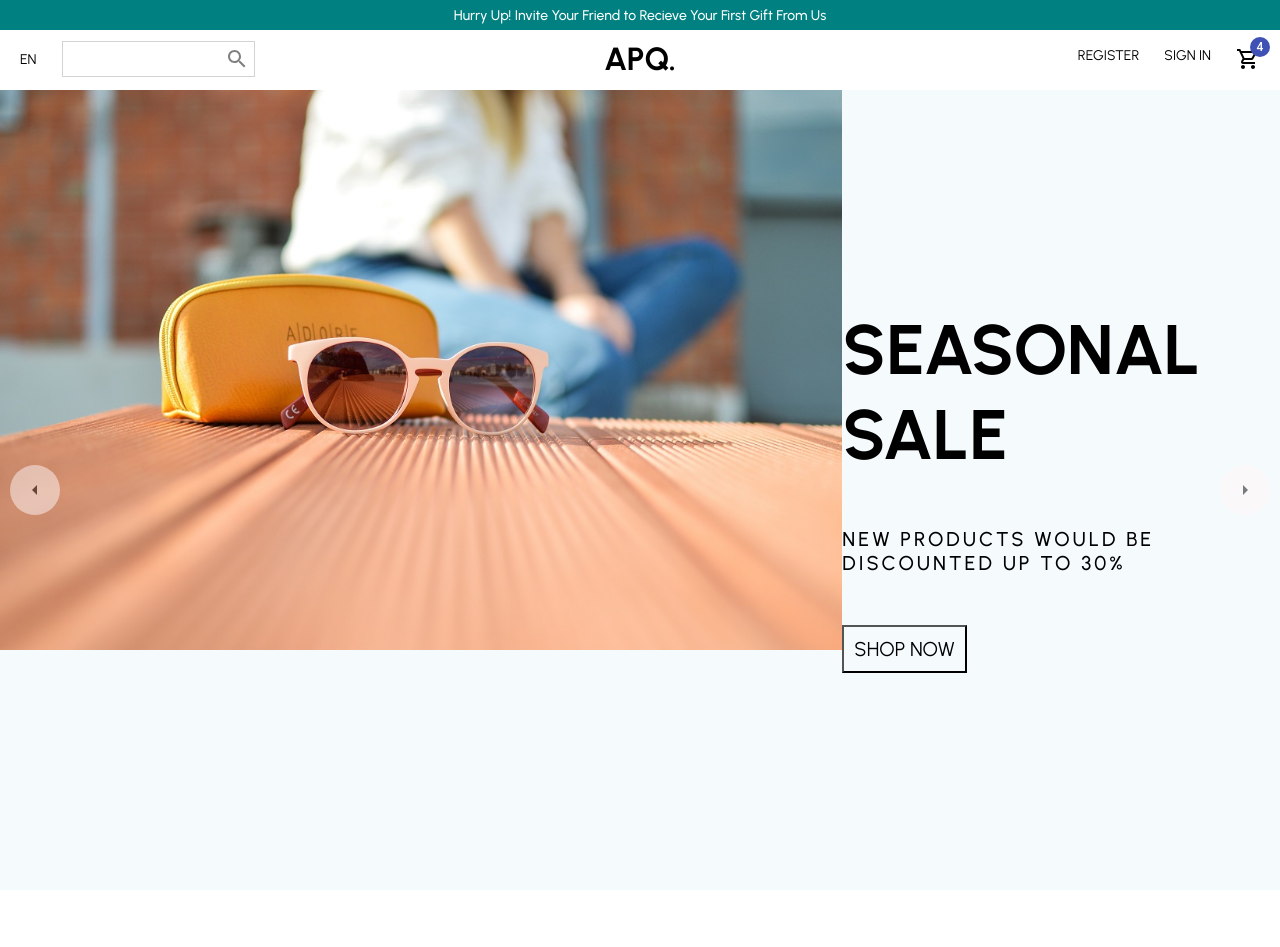
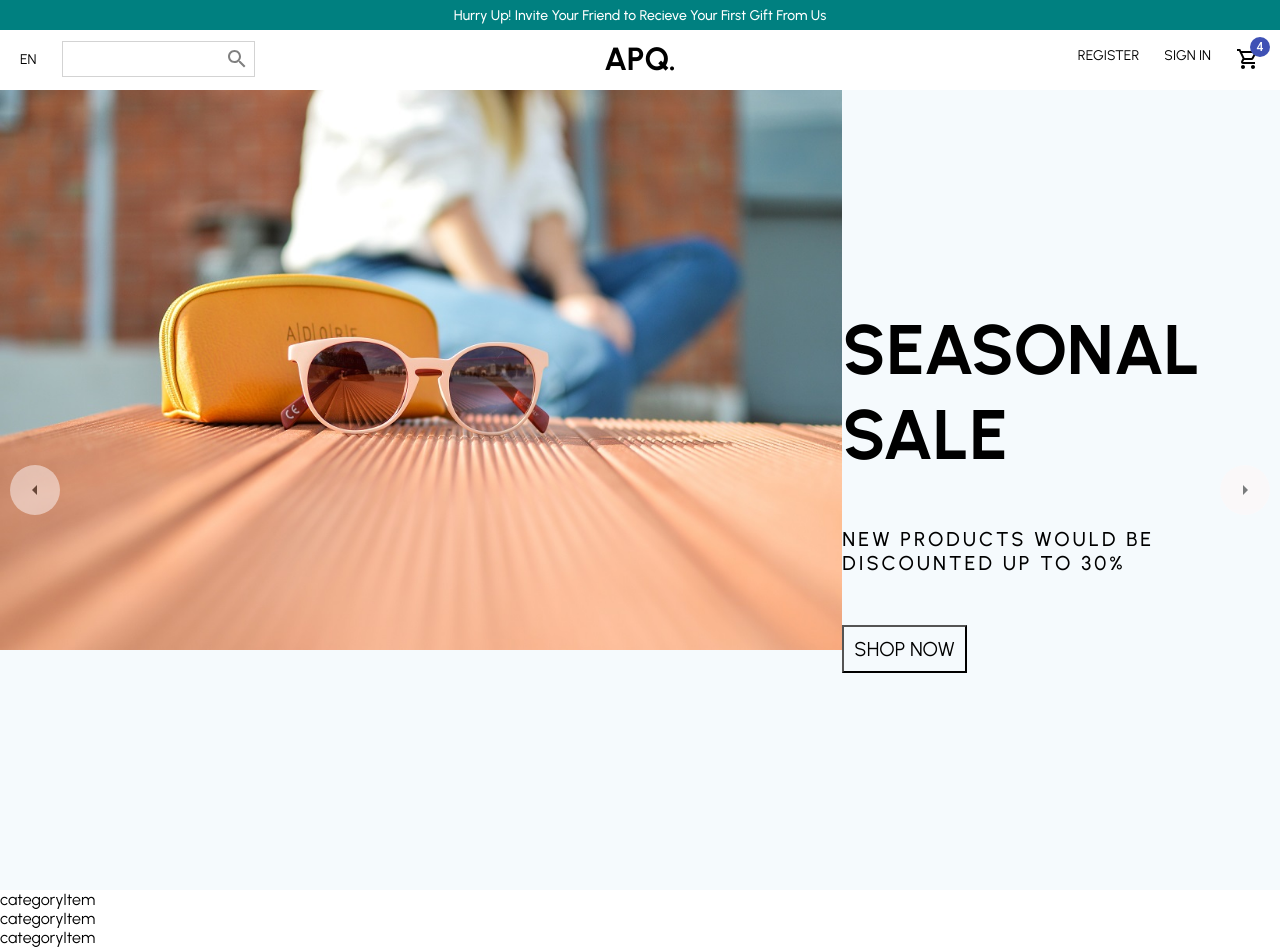
Before and after one commit to AliPooladmast/e-commerce, a React (Create React App) app: page / in a window 1280 px wide. Before the commit the page ends 890 px from the top, so only its background shows below. Built offline with nearby package versions, Linux system fonts and the light colour scheme.

Commit message:
feat: import category item to categories components

```diff
--- a/src/components/Categories/Categories.jsx
+++ b/src/components/Categories/Categories.jsx
@@ -1,11 +1,12 @@
 import React from "react";
 import { categories } from "../../data.js";
+import CategoryItem from "../CategoryItem/CategoryItem";
 
 function Categories() {
   return (
     <div>
       {categories.map((item) => (
-        <item />
+        <CategoryItem />
       ))}
     </div>
   );
```
